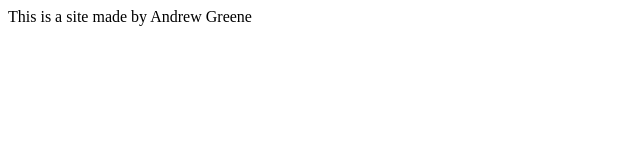
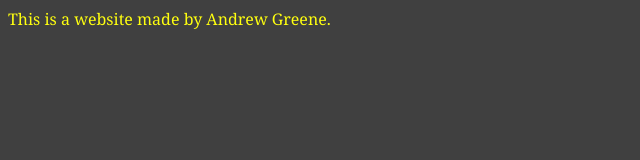
Before and after one commit to ChartreuseRL/my-first-static-web-app, a plain HTML site: page src/index.html in a window 1280 px wide. Shown: the whole page, without its empty margins (0-640 px from the left). Drawn offline with Linux system fonts and the light colour scheme.

Commit message:
Update index.html

```diff
--- a/src/index.html
+++ b/src/index.html
@@ -1,5 +1,15 @@
-<main>
-  <p color:red; size: 32;>
-    This is a site made by Andrew Greene
-  </p>
-</main>
+<html>
+  <head>
+    <style>
+      body{
+        background-color: rgba(0, 0, 0, 0.75);
+        color: rgb(255, 255, 15);
+        font-family: Georgia, 'Times New Roman', Times, Serif;
+    </style>
+  </head>
+  <body>
+    <main>
+      This is a website made by Andrew Greene.
+    </main>
+  </body>
+</html>
```
